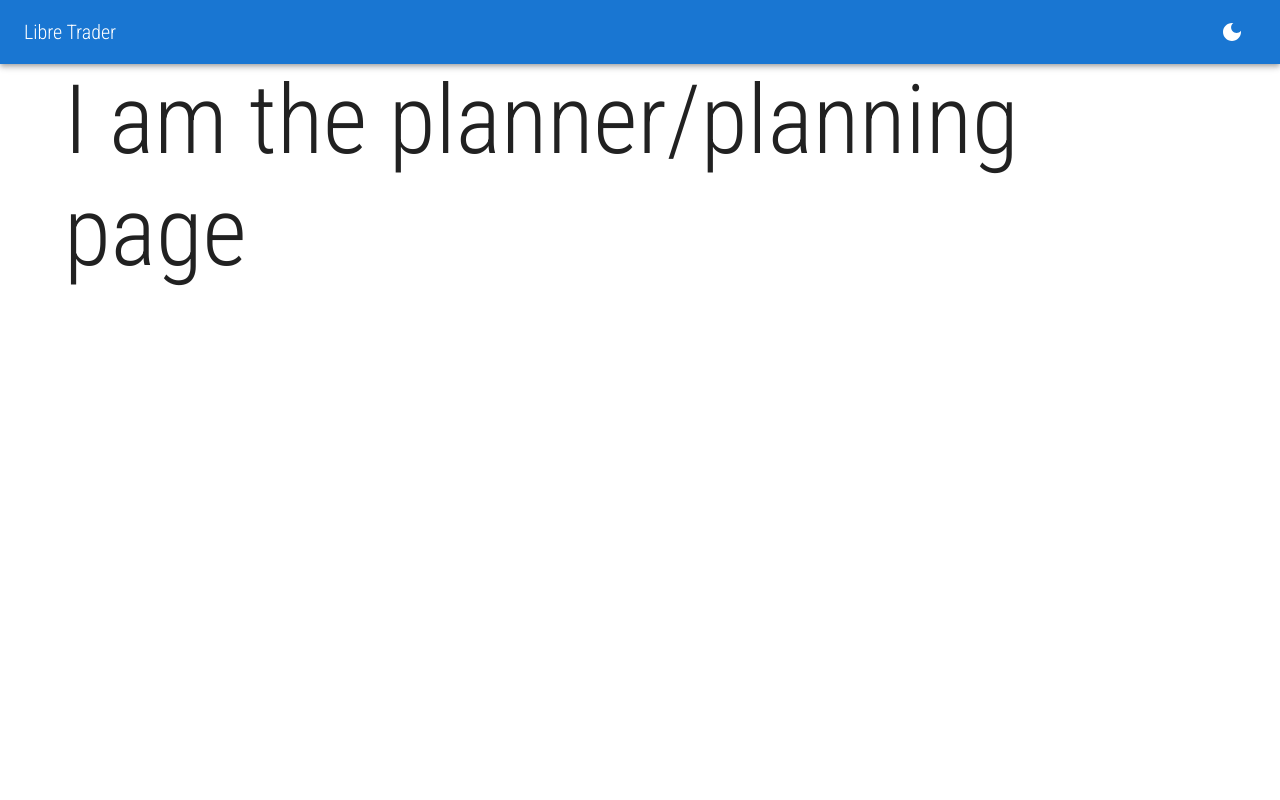
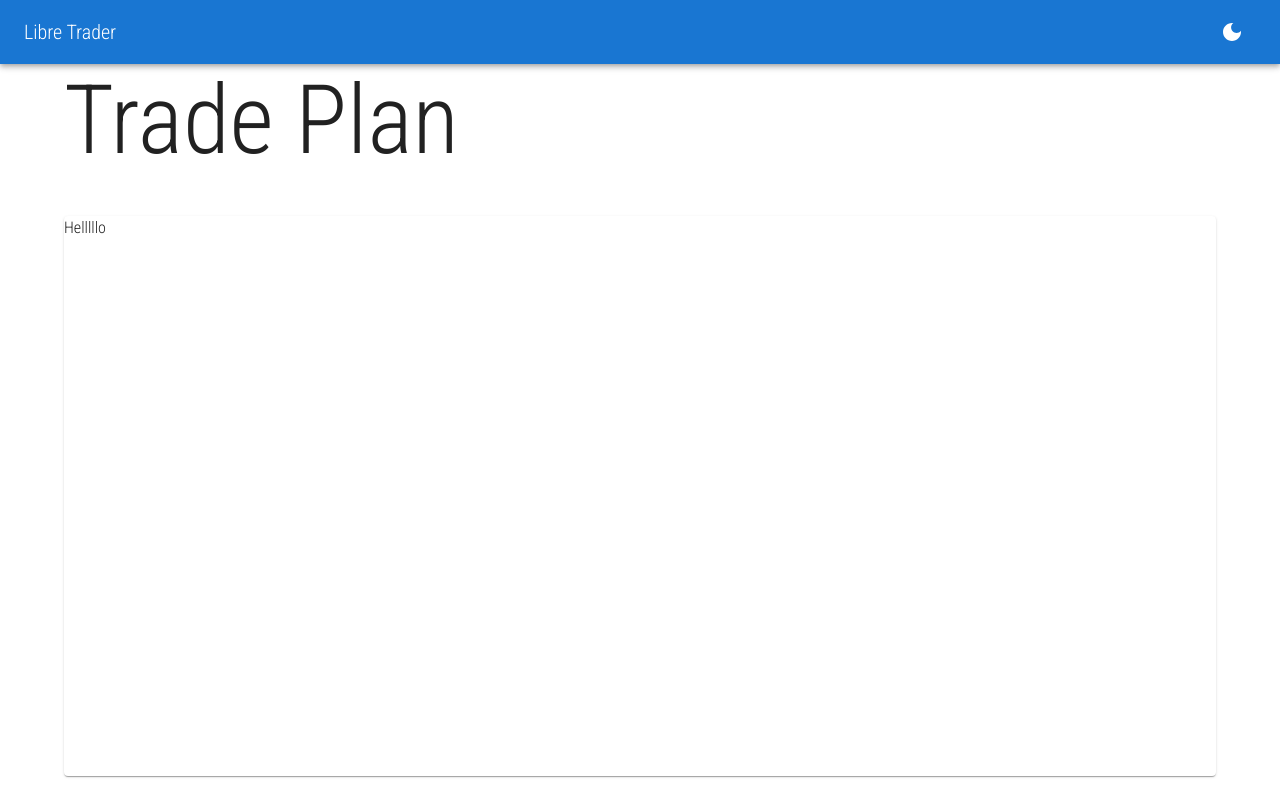
Before and after one commit to oze4/LibreTrader, a React app in the folder frontend/: page /planner in a window 1280 px wide. Built offline with nearby package versions, Linux system fonts and the light colour scheme.

Commit message:
chore: see description
- Define Trade Plan schema
- More work on integrating Planner page

```diff
--- a/frontend/src/pages/Planner/index.js
+++ b/frontend/src/pages/Planner/index.js
@@ -1,6 +1,16 @@
-import React from "react";
-import { Typography } from "@mui/material";
+import React, { useState } from "react";
+import { Typography, Grid, Paper } from "@mui/material";
 
 export default function Planner() {
-  return <Typography variant="h1">I am the planner/planning page</Typography>;
+  const [date, setDate] = useState(undefined);
+  return (
+    <Grid container>
+      <Typography variant="h1" textAlign="center">
+        Trade Plan {date ? date : null}
+      </Typography>
+      <Grid item xs={12} marginTop={5}>
+        <Paper sx={{ minHeight: "70vh" }}>Helllllo</Paper>
+      </Grid>
+    </Grid>
+  )
 }
```
Also changed, not shown: frontend/src/pages/Planner/schema.js (added, +34 -0 lines).
